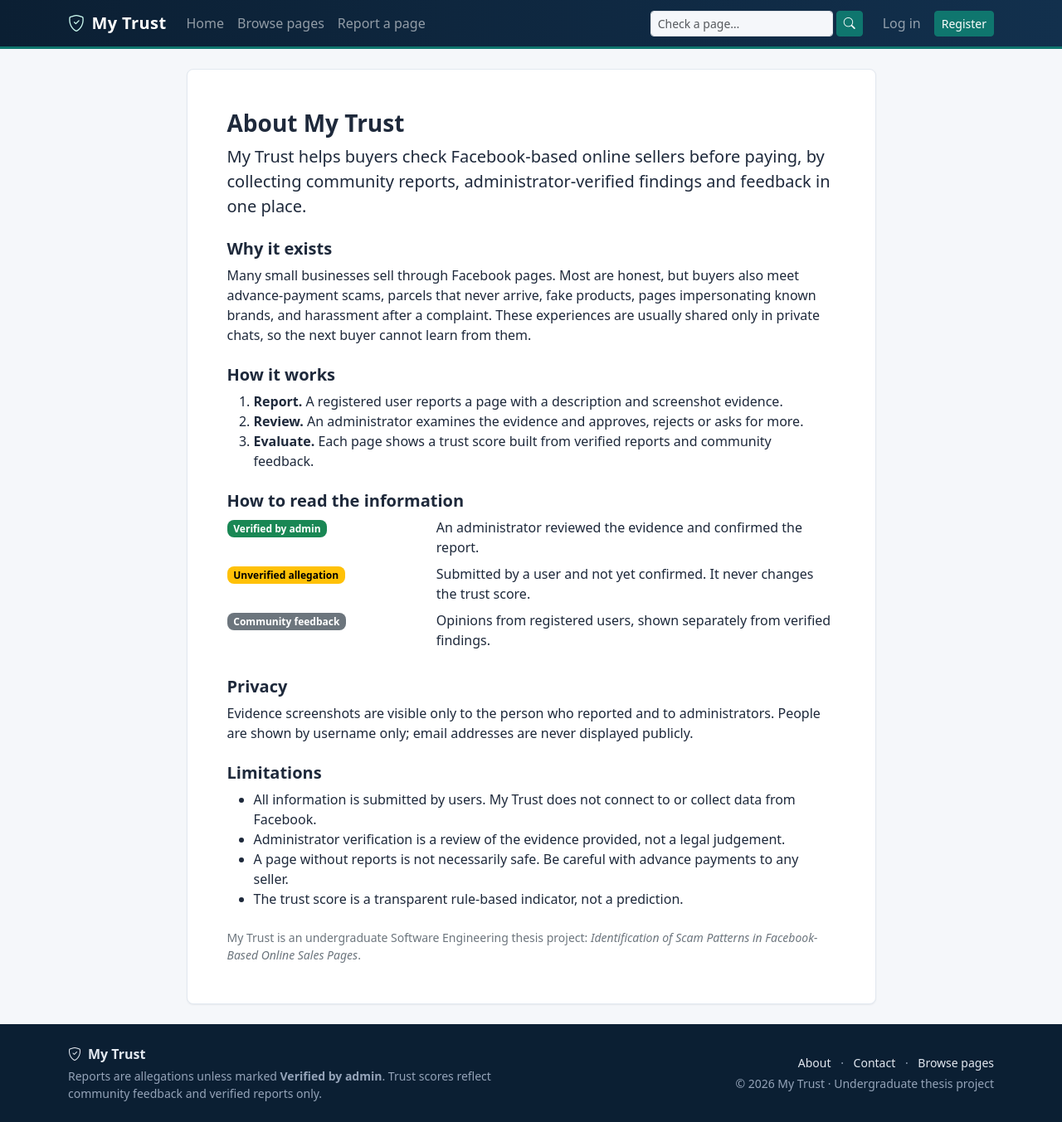
After one commit to muhammadtamimworkplace/my-trust, a Django app: page /about/ in a window 1280 px wide. The commit adds this page. Shown: the whole page at 83% size. Run offline with Django 5.2, Linux system fonts and the light colour scheme; parts of the project's set-up code (start-up, migrations or seed data) failed here and were passed over.

Commit message:
feat: add about and contact pages

```diff
--- a/config/settings.py
+++ b/config/settings.py
@@ -195,6 +195,9 @@ MESSAGE_TAGS = {message_constants.ERROR: 'danger'}
 MEDIA_URL = 'media/'
 MEDIA_ROOT = BASE_DIR / 'media'
 
+# Optional public contact address shown on /contact/ (blank = not shown).
+CONTACT_EMAIL = os.environ.get('CONTACT_EMAIL', '').strip()
+
 # Evidence upload limits (core/validators.py, reports forms).
 EVIDENCE_MAX_BYTES = 5 * 1024 * 1024   # 5 MB per file
 EVIDENCE_MAX_FILES = 5                 # per report
--- a/core/urls.py
+++ b/core/urls.py
@@ -6,4 +6,6 @@ app_name = "core"
 
 urlpatterns = [
     path("", views.home, name="home"),
+    path("about/", views.about, name="about"),
+    path("contact/", views.contact, name="contact"),
 ]
--- a/core/views.py
+++ b/core/views.py
@@ -1,3 +1,4 @@
+from django.conf import settings
 from django.shortcuts import render
 
 from feedback.models import Feedback
@@ -45,3 +46,13 @@ def recent_activity():
 def home(request):
     """Public landing page: hero with search, how it works, community activity, scam categories."""
     return render(request, "core/home.html", {"scam_categories": SCAM_CATEGORIES, **recent_activity()})
+
+
+def about(request):
+    """What My Trust is, how it works, and its limitations."""
+    return render(request, "core/about.html")
+
+
+def contact(request):
+    """How to get help. CONTACT_EMAIL is optional (set it in .env); no address is invented."""
+    return render(request, "core/contact.html", {"contact_email": settings.CONTACT_EMAIL})
--- /dev/null
+++ b/templates/core/about.html
@@ -0,0 +1,62 @@
+{% extends "base.html" %}
+
+{% block title %}About · My Trust{% endblock %}
+
+{% block content %}
+<div class="container">
+  <div class="row justify-content-center">
+    <div class="col-lg-9">
+      <article class="mt-card p-4 p-md-5">
+        <h1 class="h3 fw-bold">About My Trust</h1>
+        <p class="lead">
+          My Trust helps buyers check Facebook-based online sellers before paying, by collecting community reports,
+          administrator-verified findings and feedback in one place.
+        </p>
+
+        <h2 class="h5 fw-bold mt-4">Why it exists</h2>
+        <p>
+          Many small businesses sell through Facebook pages. Most are honest, but buyers also meet advance-payment
+          scams, parcels that never arrive, fake products, pages impersonating known brands, and harassment after a
+          complaint. These experiences are usually shared only in private chats, so the next buyer cannot learn from them.
+        </p>
+
+        <h2 class="h5 fw-bold mt-4">How it works</h2>
+        <ol>
+          <li><strong>Report.</strong> A registered user reports a page with a description and screenshot evidence.</li>
+          <li><strong>Review.</strong> An administrator examines the evidence and approves, rejects or asks for more.</li>
+          <li><strong>Evaluate.</strong> Each page shows a trust score built from verified reports and community feedback.</li>
+        </ol>
+
+        <h2 class="h5 fw-bold mt-4">How to read the information</h2>
+        <dl class="row">
+          <dt class="col-sm-4"><span class="badge text-bg-success">Verified by admin</span></dt>
+          <dd class="col-sm-8">An administrator reviewed the evidence and confirmed the report.</dd>
+          <dt class="col-sm-4"><span class="badge text-bg-warning">Unverified allegation</span></dt>
+          <dd class="col-sm-8">Submitted by a user and not yet confirmed. It never changes the trust score.</dd>
+          <dt class="col-sm-4"><span class="badge text-bg-secondary">Community feedback</span></dt>
+          <dd class="col-sm-8">Opinions from registered users, shown separately from verified findings.</dd>
+        </dl>
+
+        <h2 class="h5 fw-bold mt-4">Privacy</h2>
+        <p>
+          Evidence screenshots are visible only to the person who reported and to administrators. People are shown
+          by username only; email addresses are never displayed publicly.
+        </p>
+
+        <h2 class="h5 fw-bold mt-4">Limitations</h2>
+        <ul>
+          <li>All information is submitted by users. My Trust does not connect to or collect data from Facebook.</li>
+          <li>Administrator verification is a review of the evidence provided, not a legal judgement.</li>
+          <li>A page without reports is not necessarily safe. Be careful with advance payments to any seller.</li>
+          <li>The trust score is a transparent rule-based indicator, not a prediction.</li>
+        </ul>
+
+        <p class="small text-secondary mb-0 mt-4">
+          My Trust is an undergraduate Software Engineering thesis project:
+          <em>Identification of Scam Patterns in Facebook-Based Online Sales Pages</em>.
+        </p>
+      </article>
+    </div>
+  </div>
+</div>
+{% endblock %}
--- a/templates/partials/_footer.html
+++ b/templates/partials/_footer.html
@@ -1,4 +1,4 @@
-{# Site footer. About/Contact pages are added in P10-T02. #}
+{# Site footer. #}
 <footer class="mt-footer mt-auto py-4">
   <div class="container">
     <div class="row gy-3 align-items-center">
@@ -12,9 +12,11 @@
         </p>
       </div>
       <div class="col-md-6 text-md-end small">
-        <a class="mt-footer-link disabled" aria-disabled="true">About</a> {# placeholder #}
+        <a class="mt-footer-link" href="{% url 'core:about' %}">About</a>
         <span class="mx-2 mt-footer-muted" aria-hidden="true">·</span>
-        <a class="mt-footer-link disabled" aria-disabled="true">Contact</a> {# placeholder #}
+        <a class="mt-footer-link" href="{% url 'core:contact' %}">Contact</a>
+        <span class="mx-2 mt-footer-muted" aria-hidden="true">·</span>
+        <a class="mt-footer-link" href="{% url 'reports:page_list' %}">Browse pages</a>
         <div class="mt-footer-muted mt-1">&copy; {% now "Y" %} My Trust · Undergraduate thesis project</div>
       </div>
     </div>
```
Also changed, not shown: core/tests/test_views.py (+26 -0 lines), docs/PROGRESS.md (+2 -2 lines), templates/core/contact.html (added, +39 -0 lines), 1 other file.
